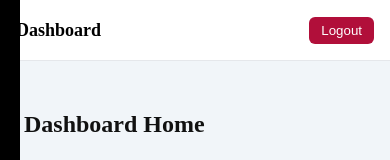
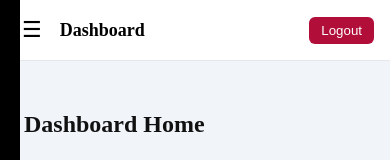
Before and after one commit to annewaithaka/SureStep-business, a React (Vite) app in the folder frontend/: page /dashboard in a window 390 px wide. Shown: the top 160 px of the page. Built offline with nearby package versions, Linux system fonts and the light colour scheme; no server answers; sample sign-in values are in the browser's storage.

Commit message:
hamburger for mobile responsiveness on dashboard

```diff
--- a/frontend/src/components/dashboard/TopBar.jsx
+++ b/frontend/src/components/dashboard/TopBar.jsx
@@ -3,7 +3,7 @@ import React from "react";
 import { removeToken } from "../../auth/auth";
 import { useNavigate } from "react-router-dom";
 
-const TopBar = ({ title = "Dashboard", onMenuClick }) => {
+const TopBar = ({ title = "Dashboard", onMenuClick, isMobile }) => {
   const navigate = useNavigate();
 
   const handleLogout = () => {
@@ -14,9 +14,11 @@ const TopBar = ({ title = "Dashboard", onMenuClick }) => {
   return (
     <header style={styles.topbar}>
       <div style={styles.left}>
-        <button style={styles.menuButton} onClick={onMenuClick}>
-          ☰
-        </button>
+        {isMobile && (
+          <button style={styles.menuButton} onClick={onMenuClick}>
+            ☰
+          </button>
+        )}
         <h1 style={styles.title}>{title}</h1>
       </div>
 
@@ -47,7 +49,6 @@ const styles = {
     background: "none",
     border: "none",
     cursor: "pointer",
-    display: "none", // shown via media query logic below
   },
   title: {
     fontSize: "18px",
--- a/frontend/src/pages/dashboard/DashboardLayout.jsx
+++ b/frontend/src/pages/dashboard/DashboardLayout.jsx
@@ -46,8 +46,10 @@ const DashboardLayout = () => {
       <div style={styles.main}>
         <TopBar
           title="Dashboard"
+          isMobile={isMobile}
           onMenuClick={() => setSidebarOpen(true)}
         />
+
 
         <main style={styles.content}>
           <Outlet />
```
